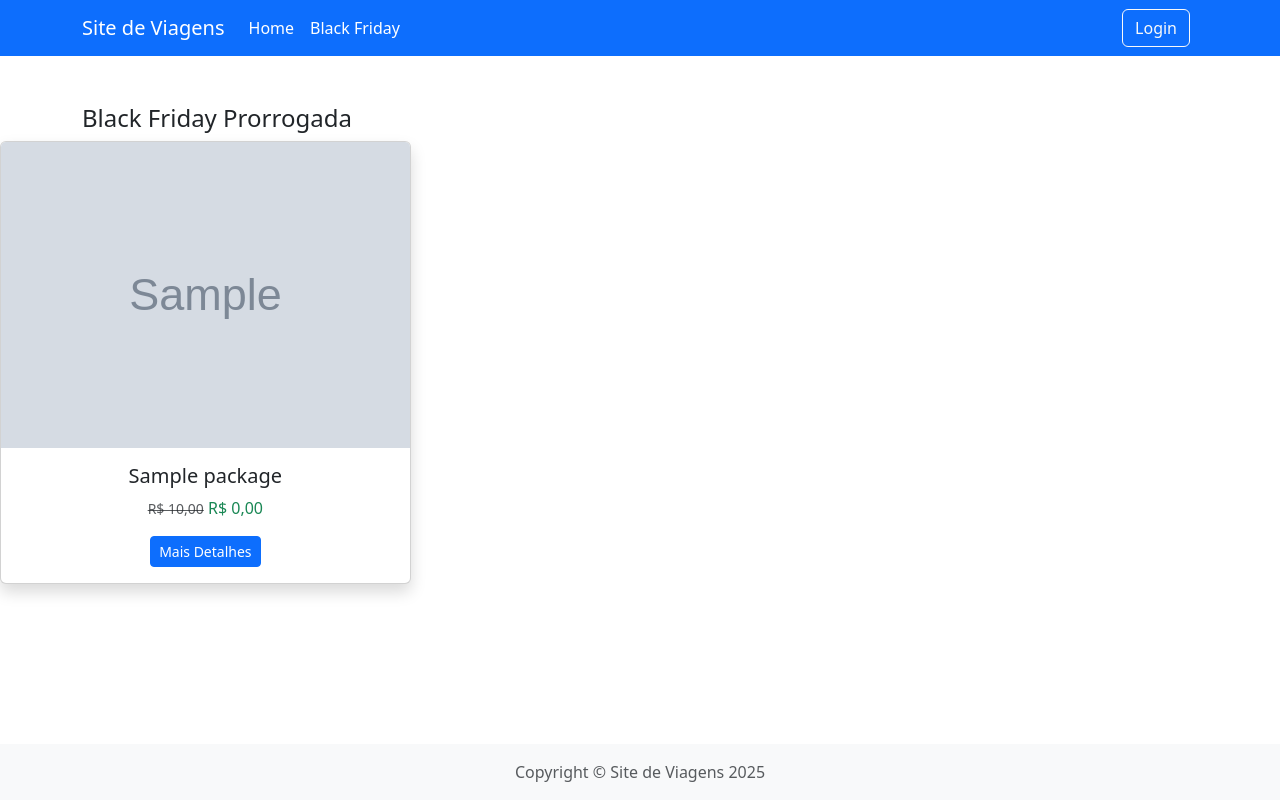
After one commit to Emersoninho/site_django, a Django app: page /black-friday/ in a window 1280 px wide. The commit adds this page. Run offline with Django 5.2, Linux system fonts and the light colour scheme; tables that the repository leaves empty hold one stand-in row (values such as "Sample post"); grey boxes marked "Sample" are stand-in pictures; some libraries are stand-ins or nearby versions.

Commit message:
templates e models
template da promoção e models de descrição

```diff
--- a/travel_packages/models.py
+++ b/travel_packages/models.py
@@ -6,6 +6,7 @@ class TravelPackage(models.Model):
     original_price = models.DecimalField(max_digits=10, decimal_places=2, verbose_name='Preço Original')
     discounted_price = models.DecimalField(max_digits=10, decimal_places=2, verbose_name='Preço com Desconto')
     image = models.ImageField(upload_to='travel_packages/', verbose_name='Image')
+    description = models.TextField(verbose_name='Descrição', blank=True, null=True)
     created_at = models.DateTimeField(auto_now_add=True, verbose_name='Data de Criação')
     update_at = models.DateTimeField(auto_now=True, verbose_name='Data de Edição')
 
--- a/travel_packages/templates/travel_packages/base.html
+++ b/travel_packages/templates/travel_packages/base.html
@@ -18,10 +18,10 @@
           <div class="collapse navbar-collapse" id="navbarSupportedContent">
             <ul class="navbar-nav me-auto mb-2 mb-lg-0">
               <li class="nav-item">
-                <a class="nav-link active" href="#">Home</a>
+                <a class="nav-link active" href="{% url 'home' %}">Home</a>
               </li>
               <li class="nav-item">
-                <a class="nav-link active" href="#">Black Friday</a>
+                <a class="nav-link active" href="{% url "black_friday" %}">Black Friday</a>
               </li>
             </ul>
             <div class="col-md-3 text-end">
--- /dev/null
+++ b/travel_packages/templates/travel_packages/black_friday.html
@@ -0,0 +1,27 @@
+{% extends 'travel_packages/base.html' %}
+
+{% block content %}
+    <div class="container mt-5">
+        <h4>Black Friday Prorrogada</h4>
+    </div>
+        <div class="row">
+            {% for package in packages %}
+                <div class="col-md-4 mb-4">
+                    <div class="card mb-4 shadow">
+                        {% if package.image %}
+                        <img src="{{ package.image.url }}" class="card-img-top" alt="{{ package.name }}">
+                        {% endif %}
+                        <div class="card-body text-center">
+                            <h5 class="card-title">{{ package.name }}</h5>
+                            <p class="card-text">
+                                <span class="text-muted"><del><small>R$ {{ package.original_price }}</small></del></span>
+                                <span class="text-success">R$ {{ package.discounted_price }}</span>
+                            </p>
+                            <a href="#" class="btn btn-primary btn-sm">Mais Detalhes</a>
+                        </div>
+                    </div>
+                </div>
+            {% endfor %}
+        </div>
+
+{% endblock content %}
--- a/travel_packages/urls.py
+++ b/travel_packages/urls.py
@@ -3,5 +3,5 @@ from . import views
 
 urlpatterns = [
     path('', views.home, name='home'),
-    path('black-friday', views.black_friday, name='black_friday')
+    path('black-friday/', views.black_friday, name='black_friday')
 ]
--- a/travel_packages/views.py
+++ b/travel_packages/views.py
@@ -2,7 +2,7 @@ from django.shortcuts import render
 from .models import TravelPackage
 
 def home(request):
-    packages = TravelPackage.objects.all()
+    packages = TravelPackage.objects.all().order_by('-id')
     return render(request, 'travel_packages/home.html', {'packages': packages})
 
 def black_friday(request):
```
Also changed, not shown: travel_packages/migrations/0002_alter_travelpackage_options_and_more.py (added).
